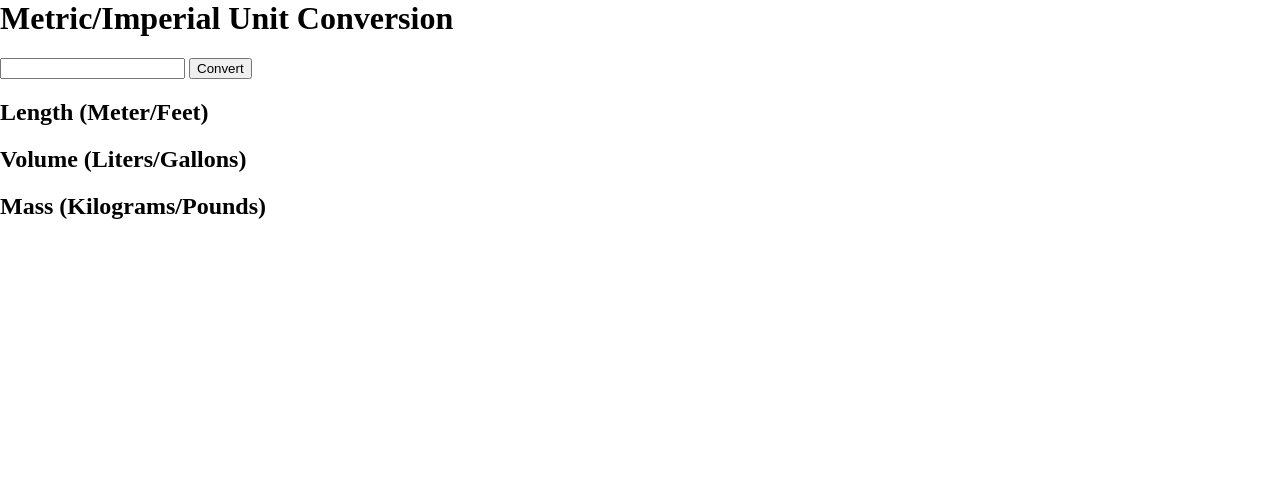
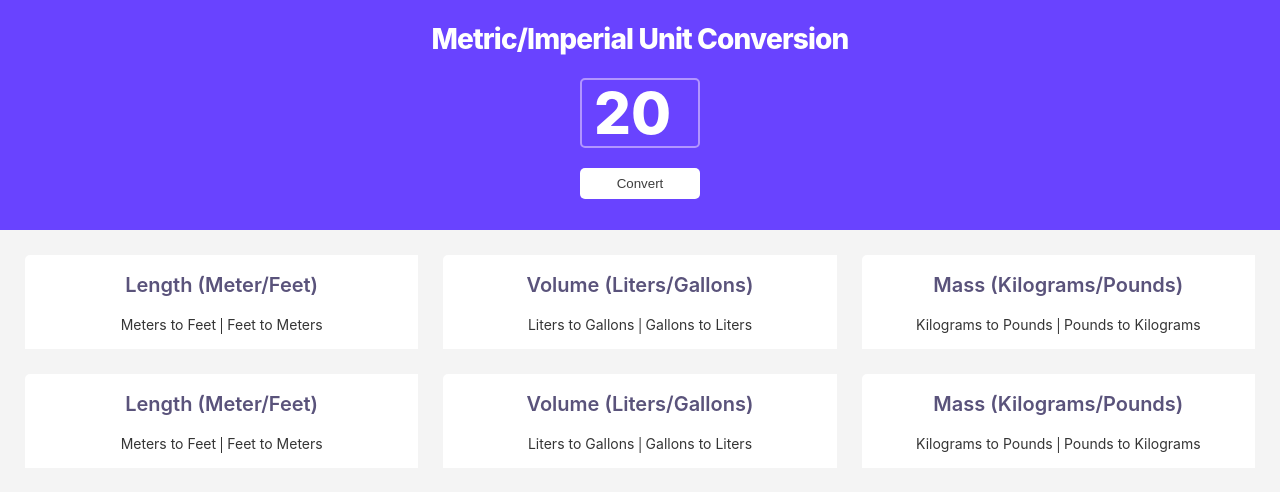
Before and after one commit to fringe4life/conversion-project, a website built with Vite: page index.html in a window 1280 px wide. Built offline with nearby package versions, Linux system fonts and the light colour scheme.

Commit message:
a largely finished design. still much to learn about the mysteries of grids and layouts!

```diff
--- /dev/null
+++ b/elements.js
@@ -0,0 +1,12 @@
+const conversionForm = document.getElementById("conversion-form")
+
+
+const submitBtn = document.querySelector('button[type="submit"]')
+
+const resultsContainer = document.getElementById("results-container")
+
+const conversionEl = document.getElementById("conversion-number")
+
+const paragraphEls = document.querySelectorAll('.result > p')
+console.log(paragraphEls)
+export { paragraphEls, conversionForm, resultsContainer, conversionEl, submitBtn }
--- /dev/null
+++ b/elementsFunctions.js
@@ -0,0 +1,28 @@
+import { paragraphEls, conversionForm, resultsContainer, conversionEl, submitBtn, } from "./elements.js";
+
+/*
+1 meter = 3.281 feet
+1 liter = 0.264 gallon
+1 kilogram = 2.204 pound
+*/
+const conversion = [3.281, 0.3048, 0.264, 3.785, 2.204, 0.453, 3.281, 0.3048, 0.264, 3.785, 2.204, 0.453]
+const conversionStrings = ['meters', 'feet', 'liters', 'gallons', 'kilos', 'pounds', 'meters', 'feet', 'liters', 'gallons', 'kilos', 'pounds']
+function handleConversion(event) {
+  event.preventDefault();
+  event.stopPropagation();
+
+  const formData = new FormData(conversionForm, submitBtn)
+  const conversionNumber = Number.parseInt(formData.get('conversion-number'))
+  if (typeof conversionNumber === 'number') {
+    paragraphEls.forEach((p, i) => {
+      let conversionInfo = ''
+      if (i % 2 === 0) { conversionInfo = `${conversionNumber} ${conversionStrings[i]} = ${(conversionNumber * conversion[i]).toFixed(3)} ${conversionStrings[i + 1]}` }
+      else { conversionInfo = `${conversionNumber} ${conversionStrings[i - 1]} = ${(conversionNumber * conversion[i]).toFixed(3)} ${conversionStrings[i]}` }
+      p.textContent = conversionInfo;
+    });
+  } else {
+    alert('Please enter a valid number')
+  }
+}
+
+export { handleConversion }
--- a/index.css
+++ b/index.css
@@ -1,3 +1,152 @@
+html {
+  color-scheme: light dark;
+}
+
 body {
+  margin: 0;
+  display: flex;
+  flex-direction: column;
+  height: 750px;
+}
+
+header {
+  /* display: grid;
+  grid-template-columns: 50px 1fr 120px 1fr 50px;
+  grid-template-rows: repeat(auto-fit, minmax(0, 70px)); */
+  display: flex;
+  flex-direction: column;
+  background-color: #6943ff;
+  color: white;
+  text-align: center;
+  margin-block: 0;
+  padding-bottom: 15px;
+  h1 {
+    margin: 20px 0 20px 0;
+    font-family: Inter;
+    font-size: 28px;
+    font-weight: 800;
+    line-height: 38px;
+    letter-spacing: -0.03em;
+    text-align: center;
+    text-underline-position: from-font;
+    text-decoration-skip-ink: none;
+  }
+  form {
+    display: grid;
+    /**
+    * Totally overcomplicated I know
+    * I'm just trying to create a responsive layout with a header, a form, and a button.
+    * The grid-template-columns and grid-template-rows are placeholders.
+    * The grid-row and grid-column properties are also placeholders.
+    * The gap property is also a placeholder.
+    * You'll need to adjust these values to create a more accurate and responsive layout.
+    */
+    grid-template-columns: 50px 1fr 120px 1fr 50px;
+    grid-template-rows: repeat(auto-fit, minmax(0, 70px));
+
+    /* grid-row: 2/4;
+    grid-column: 3/4; */
+    gap: 20px;
+  }
+  input {
+    grid-row: 1/2;
+    grid-column: 3/4;
+    font-family: Inter;
+    font-size: 58px;
+    font-weight: 800;
+    line-height: 24.5px;
+    text-align: center;
+    text-underline-position: from-font;
+    text-decoration-skip-ink: none;
+    border: 2px solid #b295ff;
+    color: inherit;
+    background-color: inherit;
+  }
+  button {
+    grid-row: 2/3;
+    grid-column: 3/4;
+    background-color: white;
+    color: #3d3d3d;
+    border: none;
+    padding: 8px 16px;
+  }
+
+  button,
+  input {
+    border-radius: 5px;
+  }
+}
+
+main {
+  container-type: inline-size;
+  background-color: #f4f4f4;
+  display: grid;
+  grid-column: 1/-1;
+
+  text-align: center;
+  padding: 25px;
+  h2 {
+    grid-column: 1/-1;
+    font-family: Inter;
+    font-size: 20px;
+    font-weight: 600;
+    line-height: 20px;
+    text-align: center;
+    text-underline-position: from-font;
+    text-decoration-skip-ink: none;
+    color: #5a537b;
     margin: 0;
+  }
 }
+
+#results-container {
+  display: grid;
+  grid-template-columns: 1fr 1fr;
+  gap: 25px;
+
+  article {
+    background-color: white;
+    grid-column: 1/-1;
+    padding: 20px 50px 0 50px;
+    border-top-left-radius: 5px;
+    p {
+      color: #353535;
+      display: inline-block;
+      font-family: Inter;
+      font-size: 14px;
+      font-weight: 400;
+      line-height: 20px;
+      text-align: center;
+      text-underline-position: from-font;
+      text-decoration-skip-ink: none;
+      padding: 0;
+      margin-block-start: 20px;
+    }
+  }
+}
+
+@container (width>750px) {
+  #results-container {
+    grid-template-columns: repeat(auto-fit, minmax(300px, 1fr));
+    article {
+      grid-column: auto;
+    }
+  }
+}
+
+@media (prefers-color-scheme: dark) {
+  main {
+    background-color: #1f2937;
+    h2 {
+      color: #ccc1ff;
+    }
+  }
+  #results-container {
+    article {
+      background-color: #273549;
+      p {
+        color: #ffffff;
+      }
+    }
+  }
+}
--- a/index.html
+++ b/index.html
@@ -6,27 +6,53 @@
   <body>
     <header>
       <h1>Metric/Imperial Unit Conversion</h1>
-      <form id="conversionForm">
-        <input type="number" id="conversion-number" />
+      <form id="conversion-form">
+        <input
+          aria-label="Enter the number you want converted into Length (metric and imperial), Volume (metric and imperial) and Mass (metric and imperial)"
+          type="number"
+          name="conversion-number"
+          id="conversion-number"
+          value="20" />
         <button type="submit">Convert</button>
       </form>
     </header>
     <main>
-      <section id="conversion-results">
-        <article>
+      <section id="results-container">
+        <article class="result">
           <h2>Length (Meter/Feet)</h2>
-          <p></p>
-          <p></p>
+          <p aria-live="polite">Meters to Feet</p>
+          <span>|</span>
+          <p aria-live="polite">Feet to Meters</p>
         </article>
-        <article>
+        <article class="result">
           <h2>Volume (Liters/Gallons)</h2>
-          <p></p>
-          <p></p>
+          <p aria-live="polite">Liters to Gallons</p>
+          <span>|</span>
+          <p aria-live="polite">Gallons to Liters</p>
         </article>
-        <article>
+        <article class="result">
           <h2>Mass (Kilograms/Pounds)</h2>
-          <p></p>
-          <p></p>
+          <p aria-live="polite">Kilograms to Pounds</p>
+          <span>|</span>
+          <p aria-live="polite">Pounds to Kilograms</p>
+        </article>
+        <article class="result">
+          <h2>Length (Meter/Feet)</h2>
+          <p aria-live="polite">Meters to Feet</p>
+          <span>|</span>
+          <p aria-live="polite">Feet to Meters</p>
+        </article>
+        <article class="result">
+          <h2>Volume (Liters/Gallons)</h2>
+          <p aria-live="polite">Liters to Gallons</p>
+          <span>|</span>
+          <p aria-live="polite">Gallons to Liters</p>
+        </article>
+        <article class="result">
+          <h2>Mass (Kilograms/Pounds)</h2>
+          <p aria-live="polite">Kilograms to Pounds</p>
+          <span>|</span>
+          <p aria-live="polite">Pounds to Kilograms</p>
         </article>
       </section>
     </main>
--- a/index.js
+++ b/index.js
@@ -1,5 +1,6 @@
-/*
-1 meter = 3.281 feet
-1 liter = 0.264 gallon
-1 kilogram = 2.204 pound
-*/
+
+import { handleConversion } from './elementsFunctions.js'
+import { conversionForm } from './elements.js'
+
+
+conversionForm.addEventListener('submit', handleConversion)
```
